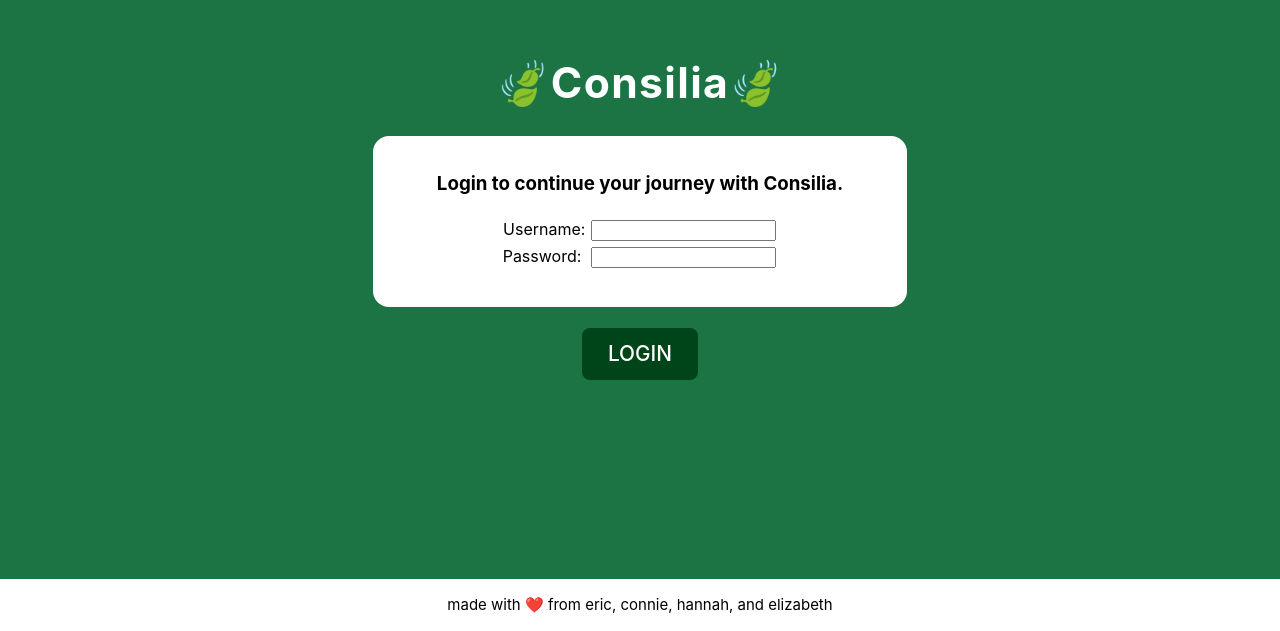
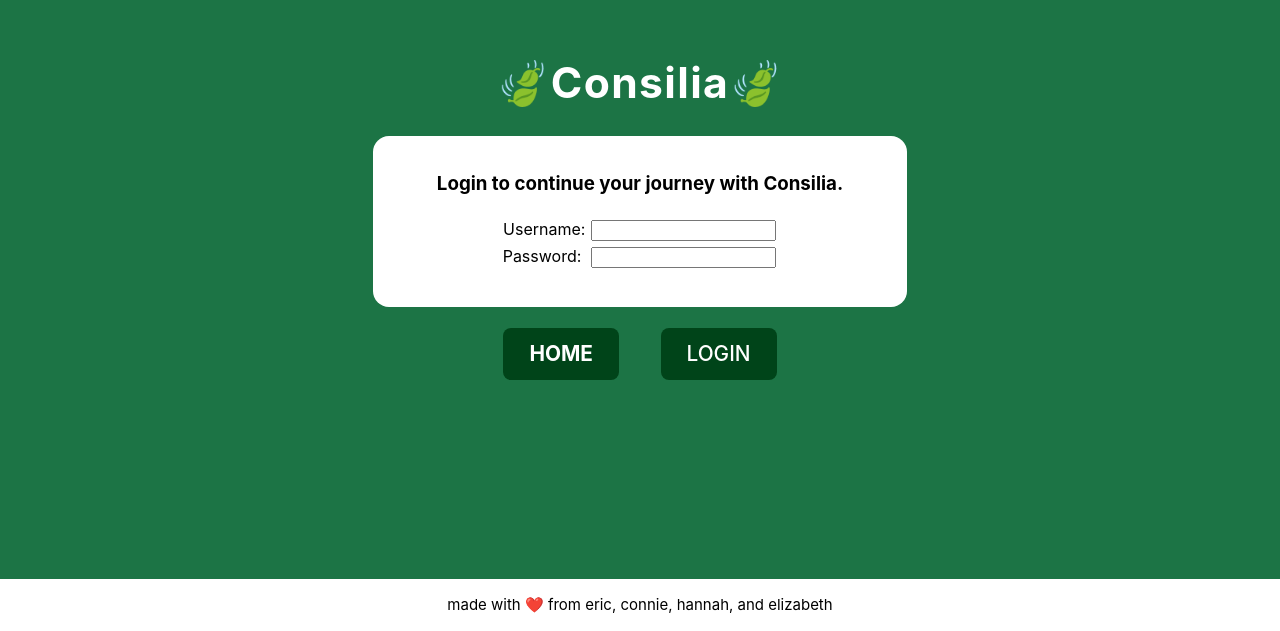
Before and after one commit to conniely04/Consilia, a React (Vite) app in the folder client/: page /login in a window 1280 px wide. Shown: the part 169-800 px from the top of the page. Built offline with nearby package versions, Linux system fonts and the light colour scheme.

Commit message:
ui changess

```diff
--- a/client/src/Pages/CreateAccount.jsx
+++ b/client/src/Pages/CreateAccount.jsx
@@ -1,5 +1,5 @@
 import React, { useState } from "react";
-import { useNavigate } from "react-router-dom";
+import { useNavigate, Link } from "react-router-dom";
 import './CreateAccount.css';  // Assume you have styles defined in CreateAccount.css
 
 function CreateAccount() {
@@ -94,9 +94,13 @@ function CreateAccount() {
             </label>
           </div>
         </div>
-
-        <div className="start-button">
-          <button type="submit">CREATE ACCOUNT</button>
+        <div className="buttons">
+          <div className="start-button">
+            <Link to="/"><button><b>HOME</b></button></Link>
+          </div>
+          <div className="start-button">
+            <button type="submit">CREATE ACCOUNT</button>
+          </div>
         </div>
 
       </form>
--- a/client/src/Pages/Login.jsx
+++ b/client/src/Pages/Login.jsx
@@ -1,5 +1,5 @@
 import React, { useState } from "react";
-import { useNavigate } from "react-router-dom"; // Import useNavigate
+import { useNavigate, Link } from "react-router-dom"; // Import useNavigate
 // import './Login.css';  // Assume you have styles defined in Login.css
 
 function Login() {
@@ -77,8 +77,13 @@ function Login() {
             </label>
           </div>
         </div>
-        <div className="start-button">
-          <button type="submit">LOGIN</button>
+        <div className="buttons">
+          <div className="start-button">
+            <Link to="/"><button><b>HOME</b></button></Link>
+          </div>
+          <div className="start-button">
+            <button type="submit">LOGIN</button>
+          </div>
         </div>
       </form>
     </div>
```
